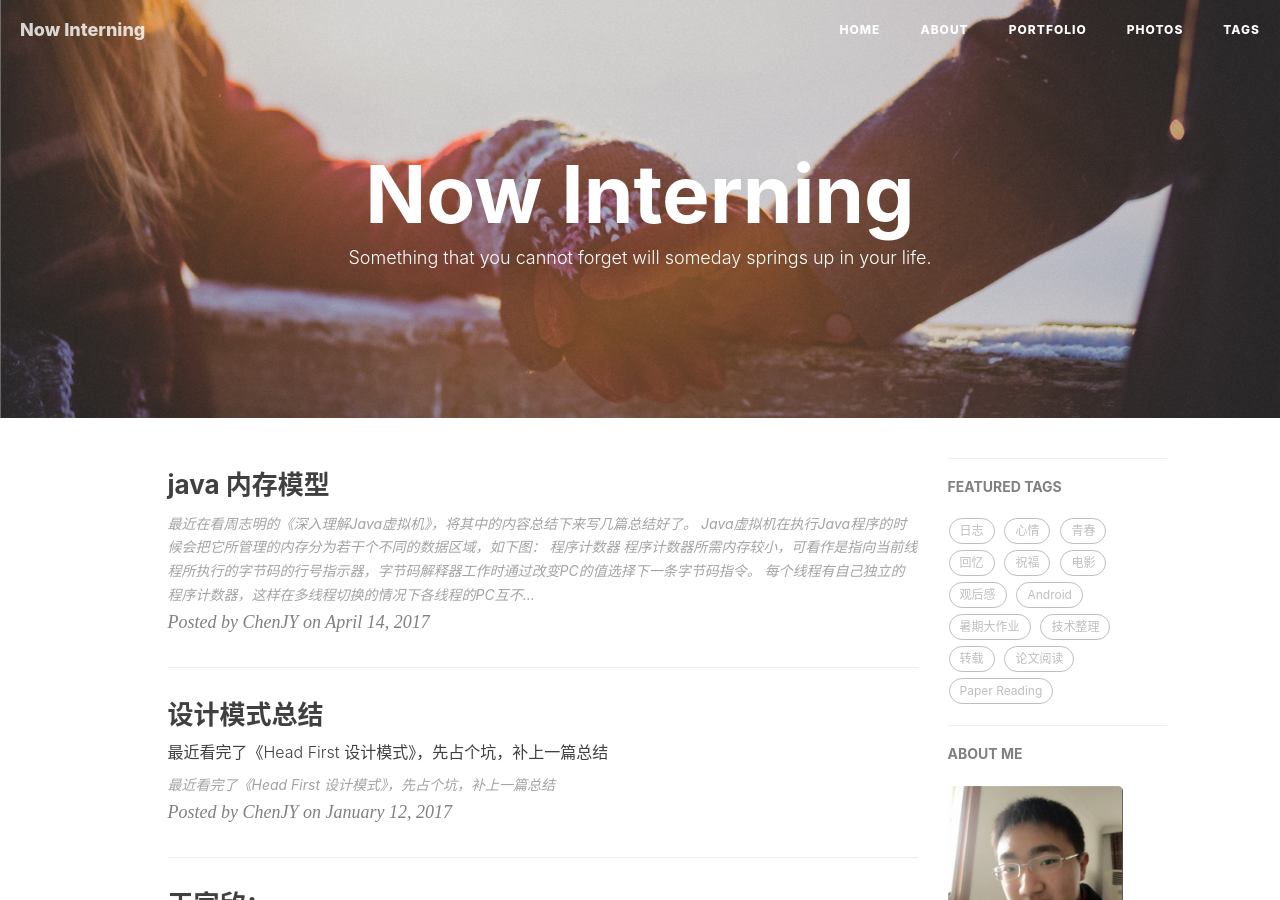
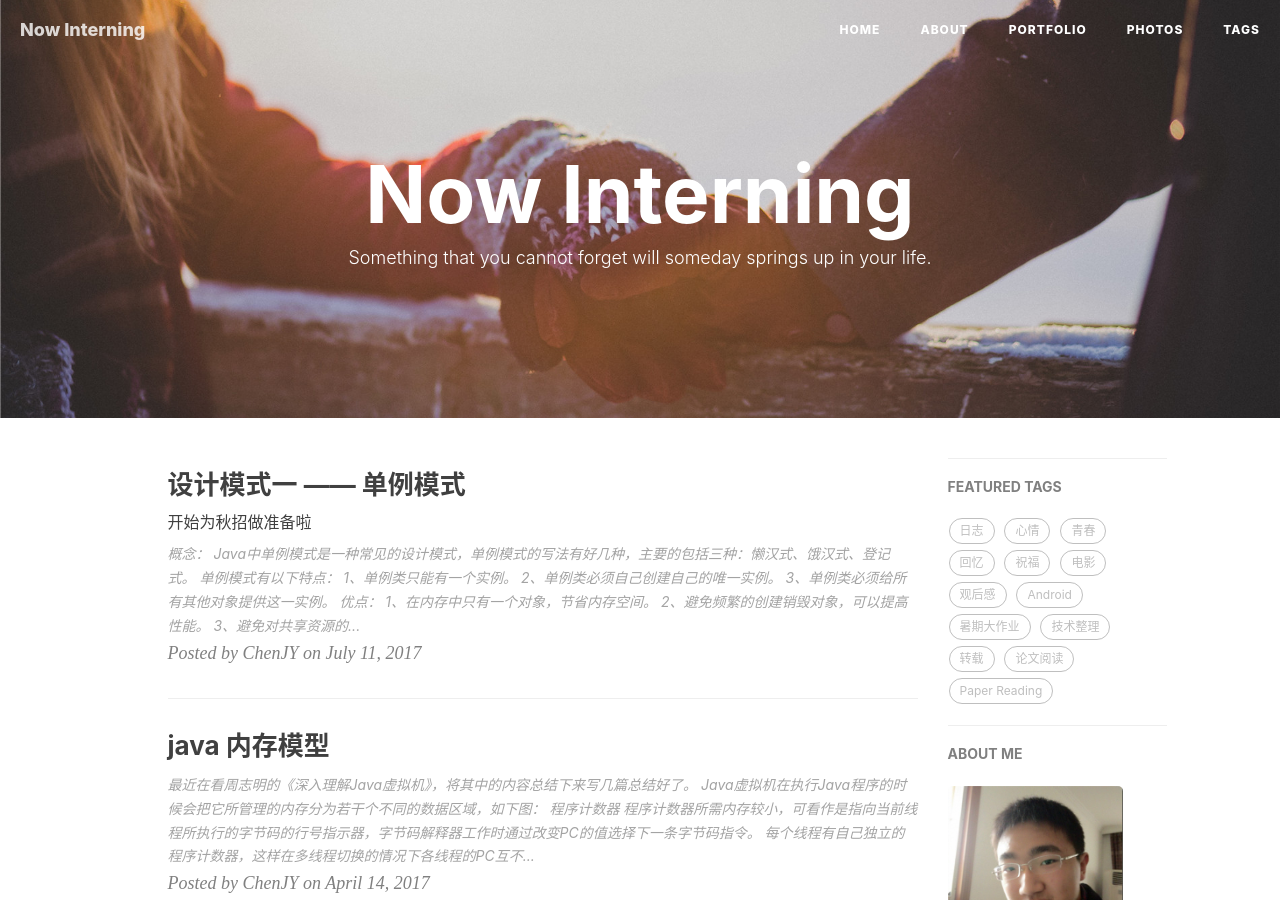
Before and after one commit to jiayangchen/jiayangchen.github.io, a Jekyll site: the page built from index.html, in a window 1280 px wide and 900 px high. Built offline with Jekyll 4.4.1, drawn with Linux system fonts in a browser that asks for light colours; nearby versions of some CDN libraries; the list of posts is cut into pages by our own code; comment, search, counter and statistics services are not loaded.

Commit message:
20170711

````diff
--- a/_posts/2017-01-12-headfirst-designpatterns.md
+++ b/_posts/2017-01-12-headfirst-designpatterns.md
@@ -1,8 +1,8 @@
 ---
 layout: post
-title: "设计模式总结"
-subtitle: "最近看完了《Head First 设计模式》，先占个坑，补上一篇总结"
-date: 2017-01-12
+title: "设计模式一 —— 单例模式"
+subtitle: "开始为秋招做准备啦"
+date: 2017-07-11
 author: "ChenJY"
 header-img: "img/design_patterns.jpg"
 catalog: true
@@ -13,4 +13,102 @@ tags:
     - Design Patterns
 ---
 
-最近看完了《Head First 设计模式》，先占个坑，补上一篇总结
+### 概念：
+Java中单例模式是一种常见的设计模式，单例模式的写法有好几种，主要的包括三种：懒汉式、饿汉式、登记式。
+单例模式有以下特点：
+* 1、单例类只能有一个实例。
+* 2、单例类必须自己创建自己的唯一实例。
+* 3、单例类必须给所有其他对象提供这一实例。
+
+### 优点：
+* 1、在内存中只有一个对象，节省内存空间。
+* 2、避免频繁的创建销毁对象，可以提高性能。
+* 3、避免对共享资源的多重占用。
+* 4、可以全局访问。
+
+### 懒汉式单例
+```java
+//懒汉式单例类.在第一次调用的时候实例化自己
+public class Singleton {
+    private Singleton() {}
+    private static Singleton single=null;
+    //静态工厂方法
+    public static Singleton getInstance() {
+         if (single == null) {
+             single = new Singleton();
+         }
+        return single;
+    }
+}
+```
+
+Singleton通过将构造方法限定为private避免了类在外部被实例化，在同一个虚拟机范围内，Singleton的唯一实例只能通过getInstance()方法访问。
+
+但是以上懒汉式单例的实现没有考虑线程安全问题，它是线程不安全的，并发环境下很可能出现多个Singleton实例，如果现在存在着线程A和B，代码执行情况是这个样子的，线程A执行到了__If(singleton == null)__，线程B执行到了__Singleton = new Singleton()__;线程B虽然实例化了一个Singleton，但是对于线程A来说判断singleton还是未初始化的，所以线程A还会对singleton进行初始化。
+
+#### 第一次尝试
+我们可以通过添加 Synchronized 关键词来解决同步问题：
+```java
+public class Singleton {
+    private Singleton() {}
+    private static Singleton single=null;
+    //静态工厂方法
+    public static Singleton getInstance() {
+         if (single == null) {
+             synchronized(Singleton.class){
+                single = new Singleton();
+             }
+         }
+        return single;
+    }
+}
+```
+通过 __Synchronized__ 关键词我们貌似成功的解决了多线程的问题，但是仔细想想还是不正确，因为A，B两个线程可能同时等待进入__synchronized(Singleton.class)__ 这句话，而之后又不再判断一次single是否为null，那么还是会出现多个实例（因为AB均可以先后进入这个代码块）。因此，我们更好的解决办法是双重判断：
+
+#### 第二次尝试
+```java
+public class Singleton {
+    private Singleton() {}
+    private static Singleton single=null;
+    //静态工厂方法
+    public static Singleton getInstance() {
+         if (single == null) {
+             synchronized(Singleton.class){
+                 if(single == null){
+                    single = new Singleton();
+                 }
+             }
+         }
+        return single;
+    }
+}
+```
+当然，我们也可以将Synchronized关键词放在public方法上，同样可以起到效果，只是锁定这个方法会带来较大的效率损失。
+
+#### 改进方法
+```java
+//静态内部类，既实现了线程安全，又避免了同步带来的性能影响
+public class Singleton {
+    private static class LazyHolder {
+       private static final Singleton INSTANCE = new Singleton();
+    }
+    private Singleton (){}
+    public static final Singleton getInstance() {
+       return LazyHolder.INSTANCE;
+    }
+}
+```
+
+### 饿汉式单例
+```java
+//饿汉式单例先自己new一个实例，在你需要的时候直接返给你
+public class Singleton{
+       private static final Singleton singleton = new Singleton();
+       private Singleton(){}
+       public static Singleton getInstance(){
+          return singleton;
+       }
+}
+```
+* 优点是：写起来比较简单，而且不存在多线程同步问题，避免了synchronized所造成的性能问题；
+* 缺点是：当类SingletonTest被加载的时候，会初始化static的instance，静态变量被创建并分配内存空间，从这以后，这个static的instance对象便一直占着这段内存（即便你还没有用到这个实例），当类被卸载时，静态变量被摧毁，并释放所占有的内存，因此在某些特定条件下会耗费内存。
````
